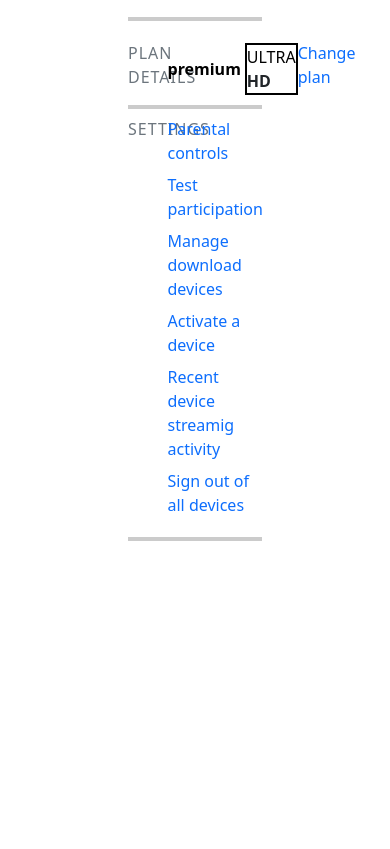
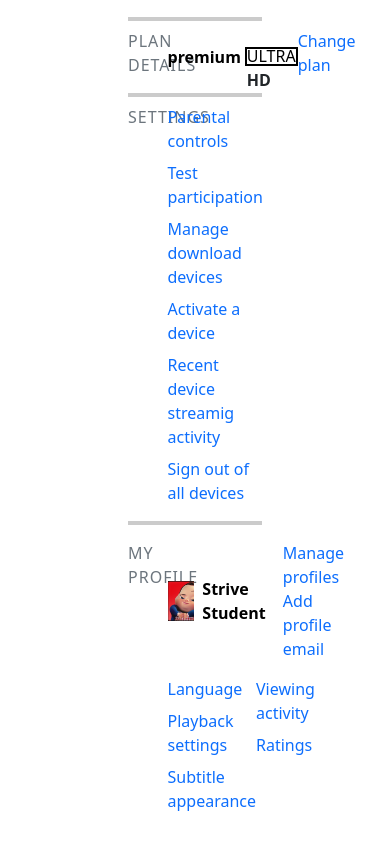
Before and after one commit to domenico2003/u2-s2-progetto_settimanale, a plain HTML site: page settings.html in a window 390 px wide. Shown: the part 777-1626 px from the top of the page. Before the commit the page ends 1338 px from the top, so only its background shows below. Drawn offline with nearby package versions, Linux system fonts and the light colour scheme.

Commit message:
finita parte grafica setting page non responsive

```diff
--- a/scss/style.scss
+++ b/scss/style.scss
@@ -64,3 +64,11 @@ body{
         text-decoration: none;
     }
 }
+
+.hd{
+    height: 19px;
+    span{
+        position: relative;
+        top: -5px;
+    }
+}
--- a/settings.html
+++ b/settings.html
@@ -55,7 +55,7 @@
         </div>
       </div>
     </nav>
-    <div class="container px-6 mt-5">
+    <div class="container px-6 mt-5 pb-6">
       <h2>Account</h2>
       <div class="separatore-settings"></div>
       <div class="row">
@@ -96,7 +96,7 @@
         </div>
       </div>
 
-      <div class="separatore-settings"></div>
+      <div class="separatore-settings mb-2"></div>
       <div class="row">
         <div class="col-3">
           <span class="mb-2 d-block text-grigio-1 word-space-1">PLAN DETAILS</span>
@@ -104,7 +104,7 @@
         <div class="d-flex justify-content-between col-9 account-setting">
           <div class="d-flex align-items-center">
             <p class="text-nero-puro m-0 fw-bold me-1">premium</p>
-            <div class=" border border-2 border-nero-puro  p-0"><span class="text-nero-puro">ULTRA</span>  <span class="fw-bold m-0">HD</span></div>
+            <div class=" border border-2 border-nero-puro  hd p-0"><span class="text-nero-puro">ULTRA</span>  <span class="fw-bold m-0">HD</span></div>
           </div>
           <a href="#">Change plan</a>
         </div>
@@ -126,7 +126,50 @@
         </div>
       </div>
 
-      <div class="separatore-settings"></div>
+      <div class="separatore-settings my-3"></div>
+
+      <div class="row">
+        <div class="col-3">
+          <span class="mb-2 d-block text-grigio-1 word-space-1">MY PROFILE</span>
+        </div>
+        <div class="col-9 account-setting">
+          <div class="d-flex justify-content-between">
+            <div class="d-flex align-items-center">
+              <div class="profilo" ></div>
+              <p class="ms-2 text-nero-puro m-0 fw-bold me-1">Strive Student</p>
+            </div>
+            <div class="d-flex flex-column ">
+              <a href="#">Manage profiles</a>
+              <a href="#">Add profile email</a>
+            </div>
+
+
+          </div>
+        </div>
+      </div>
+
+      <div class="row mt-3">
+        <div class="col-3"></div>
+
+
+        <div class="col-6 account-setting">
+          <div class="d-flex justify-content-between">
+            <div class="d-flex flex-column gap-2">
+              <a href="#">Language</a>
+              <a href="#">Playback settings</a>
+              <a href="#">Subtitle appearance</a>
+
+            </div>
+            <div class="d-flex flex-column  gap-2">
+                <a href="#">Viewing activity</a>
+                <a href="#">Ratings</a>
+            </div>
+
+
+          </div>
+        </div>
+      </div>
+
     </div>
     <script src="https://cdn.jsdelivr.net/npm/bootstrap@5.2.3/dist/js/bootstrap.bundle.min.js" integrity="sha384-kenU1KFdBIe4zVF0s0G1M5b4hcpxyD9F7jL+jjXkk+Q2h455rYXK/7HAuoJl+0I4" crossorigin="anonymous"></script>
   </body>
```
Also changed, not shown: css/style.css, dist/css/style.min.css, 2 other files.
